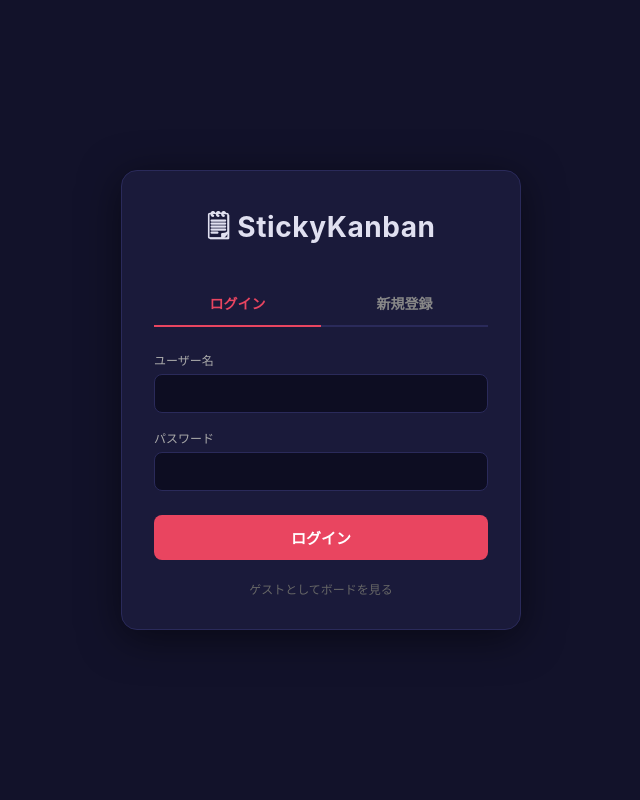
After one commit to ssto2222/Kanban-board, a Flask app: page /login in a window 1280 px wide. The commit adds this page. Shown: the whole page, without its empty margins (319-959 px from the left). Run offline with Flask 3, Linux system fonts and the light colour scheme.

Commit message:
Add user accounts, login/register, and My Tasks view
- Flask session-based auth (no new dependencies; werkzeug already in Flask)
- Users stored in Supabase users table + JSON fallback (~/.sticky_kanban_users.json)
- /login, /register, /logout routes; board remains accessible as guest
- /api/users?q= endpoint for assignee autocomplete search
- Assignee field (new task form + edit modal) now searches registered users
- New "⭐ マイタスク" view shows tasks assigned to the logged-in user
- Sidebar shows current user name + logout link (or login link for guests)
- supabase_schema.sql updated with users table

https://claude.ai/code/session_01USrZMmsWGtHqrbTaAYBd2b

```diff
--- a/app.py
+++ b/app.py
@@ -1,12 +1,15 @@
-from flask import Flask, jsonify, request, render_template
+from flask import Flask, jsonify, request, render_template, session, redirect, url_for
+from functools import wraps
 import json
 import os
 import uuid
 from datetime import date, datetime, timezone
 
 app = Flask(__name__)
+app.secret_key = os.environ.get("SECRET_KEY", "dev-secret-change-me-in-prod")
 
-SAVE_FILE = os.path.join(os.path.expanduser("~"), ".sticky_kanban.json")
+SAVE_FILE  = os.path.join(os.path.expanduser("~"), ".sticky_kanban.json")
+USERS_FILE = os.path.join(os.path.expanduser("~"), ".sticky_kanban_users.json")
 
 
 def _get_supabase():
@@ -50,6 +53,84 @@ def _get_samples():
     ]
     _file_save(samples)
     return samples
+
+
+# ── ユーザーストレージ ────────────────────────────────────────────────────────
+
+def _users_file_load():
+    if not os.path.exists(USERS_FILE):
+        return []
+    try:
+        with open(USERS_FILE, encoding="utf-8") as f:
+            return json.load(f)
+    except Exception:
+        return []
+
+
+def _users_file_save(users):
+    with open(USERS_FILE, "w", encoding="utf-8") as f:
+        json.dump(users, f, ensure_ascii=False, indent=2)
+
+
+def load_users():
+    supabase = _get_supabase()
+    if supabase:
+        try:
+            res = supabase.table("users").select("id,username,display_name,created_at").order("created_at").execute()
+            return res.data or []
+        except Exception:
+            pass
+    return _users_file_load()
+
+
+def find_user(username):
+    for u in load_users():
+        if u.get("username") == username:
+            return u
+    return None
+
+
+def create_user(username, display_name, password):
+    from werkzeug.security import generate_password_hash
+    user = {
+        "id":            str(uuid.uuid4())[:8],
+        "username":      username,
+        "display_name":  display_name or username,
+        "password_hash": generate_password_hash(password),
+        "created_at":    datetime.now(timezone.utc).isoformat(),
+    }
+    supabase = _get_supabase()
+    if supabase:
+        try:
+            res = supabase.table("users").insert(user).execute()
+            return res.data[0] if res.data else user
+        except Exception:
+            pass
+    users = _users_file_load()
+    users.append(user)
+    _users_file_save(users)
+    return user
+
+
+def check_password(username, password):
+    from werkzeug.security import check_password_hash
+    supabase = _get_supabase()
+    if supabase:
+        try:
+            res = supabase.table("users").select("*").eq("username", username).execute()
+            if res.data:
+                u = res.data[0]
+                if check_password_hash(u["password_hash"], password):
+                    return u
+                return None
+        except Exception:
+            pass
+    for u in _users_file_load():
+        if u.get("username") == username:
+            if check_password_hash(u.get("password_hash", ""), password):
+                return u
+            return None
+    return None
 
 
 # ── タスク CRUD ──────────────────────────────────────────────────────────────
@@ -106,7 +187,57 @@ def _delete_task_file(task_id):
 
 @app.route("/")
 def index():
-    return render_template("index.html")
+    user = find_user(session["username"]) if "username" in session else None
+    return render_template("index.html", current_user=user)
+
+
+@app.route("/login", methods=["GET", "POST"])
+def login():
+    error = None
+    if request.method == "POST":
+        username = request.form.get("username", "").strip()
+        password = request.form.get("password", "")
+        user = check_password(username, password)
+        if user:
+            session["user_id"]  = user["id"]
+            session["username"] = user["username"]
+            session["display_name"] = user.get("display_name", username)
+            return redirect(url_for("index"))
+        error = "ユーザー名またはパスワードが正しくありません"
+    return render_template("login.html", mode="login", error=error)
+
+
+@app.route("/register", methods=["GET", "POST"])
+def register():
+    error = None
+    if request.method == "POST":
+        username     = request.form.get("username", "").strip()
+        display_name = request.form.get("display_name", "").strip()
+        password     = request.form.get("password", "")
+        confirm      = request.form.get("confirm", "")
+
+        if not username or not password:
+            error = "ユーザー名とパスワードは必須です"
+        elif len(username) < 3:
+            error = "ユーザー名は3文字以上にしてください"
+        elif password != confirm:
+            error = "パスワードが一致しません"
+        elif find_user(username):
+            error = "そのユーザー名は既に使われています"
+        else:
+            user = create_user(username, display_name, password)
+            session["user_id"]      = user["id"]
+            session["username"]     = user["username"]
+            session["display_name"] = user.get("display_name", username)
+            return redirect(url_for("index"))
+
+    return render_template("login.html", mode="register", error=error)
+
+
+@app.route("/logout")
+def logout():
+    session.clear()
+    return redirect(url_for("index"))
 
 
 @app.route("/api/tasks", methods=["GET"])
@@ -119,6 +250,18 @@ def get_assignees():
     tasks = load_tasks()
     assignees = sorted({t.get("assignee") for t in tasks if t.get("assignee")})
     return jsonify(assignees)
+
+
+@app.route("/api/users", methods=["GET"])
+def get_users():
+    q = request.args.get("q", "").lower()
+    users = load_users()
+    result = [
+        {"username": u["username"], "display_name": u.get("display_name", u["username"])}
+        for u in users
+        if not q or q in u["username"].lower() or q in u.get("display_name", "").lower()
+    ]
+    return jsonify(result)
 
 
 @app.route("/api/tasks", methods=["POST"])
--- /dev/null
+++ b/templates/login.html
@@ -0,0 +1,202 @@
+<!DOCTYPE html>
+<html lang="ja">
+<head>
+  <meta charset="UTF-8">
+  <meta name="viewport" content="width=device-width, initial-scale=1.0">
+  <title>StickyKanban — ログイン</title>
+  <style>
+    *, *::before, *::after { box-sizing: border-box; margin: 0; padding: 0; }
+
+    body {
+      min-height: 100dvh;
+      background: #12122a;
+      color: #e0e0f0;
+      font-family: -apple-system, BlinkMacSystemFont, "Segoe UI", sans-serif;
+      display: flex;
+      align-items: center;
+      justify-content: center;
+      padding: 16px;
+    }
+
+    .login-card {
+      background: #1a1a3a;
+      border: 1px solid #2a2a5a;
+      border-radius: 16px;
+      width: 100%;
+      max-width: 400px;
+      padding: 36px 32px 32px;
+      box-shadow: 0 8px 40px rgba(0,0,0,0.5);
+    }
+
+    .login-logo {
+      text-align: center;
+      font-size: 28px;
+      font-weight: bold;
+      margin-bottom: 28px;
+      letter-spacing: 0.02em;
+    }
+
+    .tab-row {
+      display: flex;
+      border-bottom: 2px solid #2a2a5a;
+      margin-bottom: 24px;
+    }
+
+    .tab-btn {
+      flex: 1;
+      background: none;
+      border: none;
+      color: #888;
+      font-size: 14px;
+      font-weight: bold;
+      padding: 10px 0 12px;
+      cursor: pointer;
+      border-bottom: 2px solid transparent;
+      margin-bottom: -2px;
+      transition: color 0.15s, border-color 0.15s;
+    }
+
+    .tab-btn.active {
+      color: #e94560;
+      border-bottom-color: #e94560;
+    }
+
+    .form-section { display: none; }
+    .form-section.active { display: block; }
+
+    .field { margin-bottom: 16px; }
+
+    .field label {
+      display: block;
+      font-size: 12px;
+      color: #aaa;
+      margin-bottom: 6px;
+    }
+
+    .field input {
+      width: 100%;
+      padding: 10px 14px;
+      background: #0d0d22;
+      border: 1px solid #2a2a5a;
+      border-radius: 8px;
+      color: #e0e0f0;
+      font-size: 15px;
+      outline: none;
+      transition: border-color 0.15s;
+    }
+
+    .field input:focus { border-color: #e94560; }
+
+    .btn-submit {
+      width: 100%;
+      padding: 12px;
+      background: #e94560;
+      color: #fff;
+      border: none;
+      border-radius: 8px;
+      font-size: 15px;
+      font-weight: bold;
+      cursor: pointer;
+      margin-top: 8px;
+      transition: background 0.15s;
+    }
+
+    .btn-submit:hover { background: #c73652; }
+
+    .error-msg {
+      background: rgba(233, 69, 96, 0.15);
+      border: 1px solid rgba(233, 69, 96, 0.4);
+      color: #e94560;
+      border-radius: 8px;
+      padding: 10px 14px;
+      font-size: 13px;
+      margin-bottom: 18px;
+    }
+
+    .guest-link {
+      display: block;
+      text-align: center;
+      margin-top: 20px;
+      color: #666;
+      font-size: 12px;
+      text-decoration: none;
+    }
+
+    .guest-link:hover { color: #aaa; }
+  </style>
+</head>
+<body>
+  <div class="login-card">
+    <div class="login-logo">🗒 StickyKanban</div>
+
+    <div class="tab-row">
+      <button class="tab-btn {% if mode == 'login' %}active{% endif %}" id="tab-login">ログイン</button>
+      <button class="tab-btn {% if mode == 'register' %}active{% endif %}" id="tab-register">新規登録</button>
+    </div>
+
+    {% if error %}
+      <div class="error-msg">{{ error }}</div>
+    {% endif %}
+
+    <!-- ログインフォーム -->
+    <form class="form-section {% if mode == 'login' %}active{% endif %}" id="form-login"
+          method="POST" action="/login">
+      <div class="field">
+        <label>ユーザー名</label>
+        <input type="text" name="username" autocomplete="username" required>
+      </div>
+      <div class="field">
+        <label>パスワード</label>
+        <input type="password" name="password" autocomplete="current-password" required>
+      </div>
+      <button class="btn-submit" type="submit">ログイン</button>
+    </form>
+
+    <!-- 新規登録フォーム -->
+    <form class="form-section {% if mode == 'register' %}active{% endif %}" id="form-register"
+          method="POST" action="/register">
+      <div class="field">
+        <label>ユーザー名（英数字3文字以上）</label>
+        <input type="text" name="username" autocomplete="username" required minlength="3"
+               pattern="[a-zA-Z0-9_\-]+" title="英数字・アンダースコア・ハイフンのみ">
+      </div>
+      <div class="field">
+        <label>表示名（日本語可）</label>
+        <input type="text" name="display_name" autocomplete="nickname" placeholder="例: 田中太郎">
+      </div>
+      <div class="field">
+        <label>パスワード（6文字以上）</label>
+        <input type="password" name="password" autocomplete="new-password" required minlength="6">
+      </div>
+      <div class="field">
+        <label>パスワード（確認）</label>
+        <input type="password" name="confirm" autocomplete="new-password" required>
+      </div>
+      <button class="btn-submit" type="submit">登録してはじめる</button>
+    </form>
+
+    <a class="guest-link" href="/">ゲストとしてボードを見る</a>
+  </div>
+
+  <script>
+    const tabLogin    = document.getElementById('tab-login');
+    const tabRegister = document.getElementById('tab-register');
+    const formLogin   = document.getElementById('form-login');
+    const formRegister = document.getElementById('form-register');
+
+    tabLogin.addEventListener('click', () => {
+      tabLogin.classList.add('active');
+      tabRegister.classList.remove('active');
+      formLogin.classList.add('active');
+      formRegister.classList.remove('active');
+    });
+
+    tabRegister.addEventListener('click', () => {
+      tabRegister.classList.add('active');
+      tabLogin.classList.remove('active');
+      formRegister.classList.add('active');
+      formLogin.classList.remove('active');
+    });
+  </script>
+</body>
+</html>
```
Also changed, not shown: static/app.js (+133 -20 lines), static/style.css (+67 -0 lines), supabase_schema.sql (+15 -1 lines), templates/index.html (+35 -11 lines).
